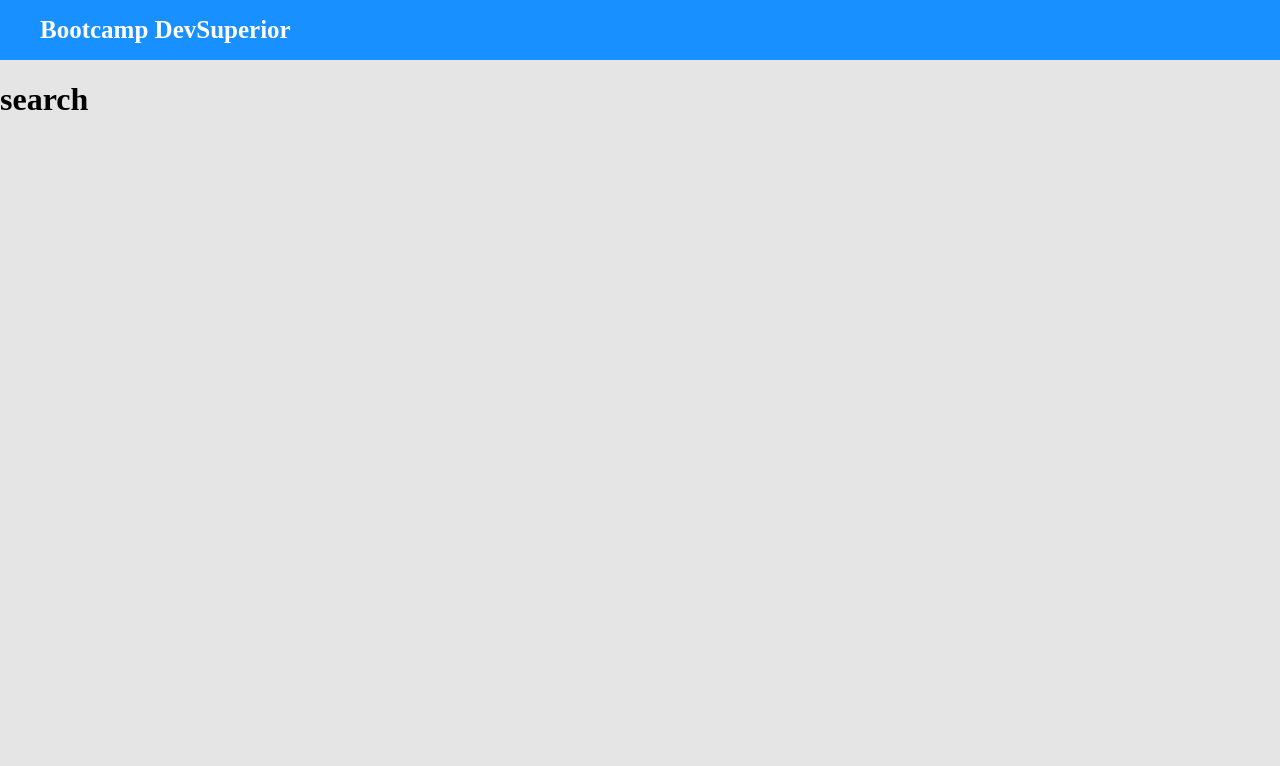
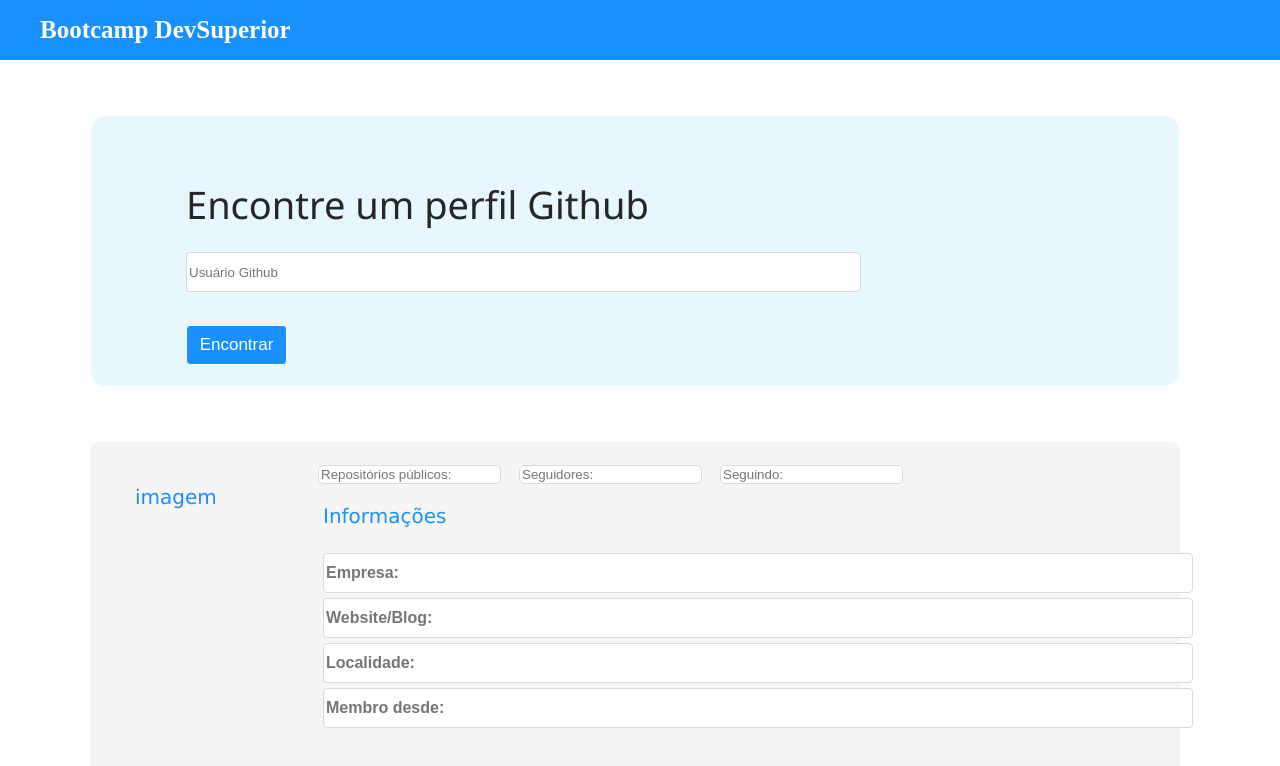
Before and after one commit to Jose-Duque/github-user-search, a React (Create React App) app: page /search in a window 1280 px wide. Shown: the top 766 px of the page. Built offline with nearby package versions, Linux system fonts and the light colour scheme.

Commit message:
Styles page Search

```diff
--- a/src/App.css
+++ b/src/App.css
@@ -1,8 +1,4 @@
 body {
-  background: #E5E5E5;
+  background: #FFFFFF;
   margin: 0;
 }
-
-.card-base {
-  background: linear-gradient(180deg, #FFFFFF 0%, #F7F9FA 100%);
-}
--- a/src/pages/Home/styles.css
+++ b/src/pages/Home/styles.css
@@ -6,6 +6,8 @@
 }
 
 .home-content {
+  display: flex;
+  align-content: flex-start;
   font-family: sans-serif;
   font-style: normal;
   font-weight: bold;
@@ -14,7 +16,12 @@
   color: #062847;
   }
 
-  .home-text {
+.home-content h1 {
+  padding-left: 0px;
+  padding-right: 15px;
+}
+
+.home-text {
   font-weight: normal;
   font-size: 20px;
   line-height: 36px;
@@ -27,12 +34,13 @@
   width: 101px;
   height: 40px;
   margin-top: 48px;
+  border: 1px solid #fff;
 }
 
 .home-btn a {
   color: #fff;
   text-decoration: none;
   font-family: Arial, Helvetica, sans-serif;
-  font-size: 17px;
+  font-size: 20px;
   line-height: 24px;
 }
--- a/src/pages/Search/index.tsx
+++ b/src/pages/Search/index.tsx
@@ -3,8 +3,38 @@ import './styles.css';
 
 const Search = () => {
   return (
-    <div>
-      <h1>search</h1>
+    <div className="search-container">
+      <div className="search-content-container">
+        <h1>
+          Encontre um perfil Github
+        </h1>
+        <form className="search-form">
+          <input type="text" placeholder="Usuário Github"/>
+          <div className="search-btn-form">
+            <button type="submit">Encontrar</button>
+          </div>
+        </form>
+      </div>
+      <div className="search-perfil">
+          <div className="search-img">
+            <h3>imagem</h3>
+          </div>
+
+          <div className="search-data-user">
+            <form action="" className="search-form-repository">
+              <input type="text" placeholder="Repositórios públicos:"/>
+              <input type="text" placeholder="Seguidores: "/>
+              <input type="text" placeholder="Seguindo:"/>
+            </form>
+            <h3>Informações</h3>
+            <form action="" className="search-form-user">
+              <input type="text" placeholder="Empresa:"/><br/>
+              <input type="text" placeholder="Website/Blog:"/><br/>
+              <input type="text" placeholder="Localidade:"/><br/>
+              <input type="text" placeholder="Membro desde:"/>
+            </form>
+          </div>
+      </div>
     </div>
   );
 }
--- a/src/pages/Search/styles.css
+++ b/src/pages/Search/styles.css
@@ -0,0 +1,105 @@
+.search-container {
+  width: auto;
+}
+
+.search-content-container {
+  margin: 55px 100px 0px 90px;
+  height: 270px;
+  background: #E6F7FF;
+  border-radius: 16px;
+  border: 1px solid white;
+}
+
+
+h1 {
+  padding-left: 95px;
+  margin-top: 65px;
+  font-weight: 500;
+  font-size: 38px;
+  line-height: 46px;
+  font-family: 'Segoe UI', Tahoma, Geneva, Verdana, sans-serif;
+  color: #262626;
+}
+
+.search-form {
+  display: block;
+  margin-left: 95px;
+}
+
+.search-form input {
+  background: #FFFFFF;
+  width: 675px;
+  height: 40px;
+  border: 1px solid #D9D9D9;
+  box-sizing: border-box;
+  border-radius: 4px;
+}
+
+.search-btn-form {
+  margin-top: 33px;
+}
+
+.search-btn-form button {
+  background-color: #1890FF;
+  border-radius: 4px;
+  border:  1px solid #FFFFFF;
+  width: 101px;
+  height: 40px;
+  color: #FFFFFF;
+  font-size: 17px;
+  font-family: Arial, Helvetica, sans-serif;
+}
+
+.search-perfil {
+  margin: 55px 100px 0px 90px;
+  height: 387px;
+  background: #F5F5F5;
+  border-radius: 8px;
+  display: flex;
+}
+
+.search-img {
+  width: 285px;
+  height: 280px;
+  margin: 23px 45px 0px 30px;
+}
+
+.search-form-repository input {
+  margin-left: 10px;
+  margin-right: 8px;
+  background: #FFFFFF;
+  border: 1px solid #D9D9D9;
+  box-sizing: border-box;
+  border-radius: 5px;
+}
+
+.search-data-user {
+  width: 80%;
+  height: 280px;
+  margin-top: 23px;
+}
+
+h3 {
+  padding-left: 15px;
+  color: #1890FF;
+  font-weight: 500;
+  font-size: 20px;
+  font-family: Verdana, Geneva, Tahoma, sans-serif;
+}
+
+.search-form-user {
+  padding-left: 15px;
+}
+
+.search-form-user input {
+  margin-top: 5px;
+  background: #FFFFFF;
+  width: 870px;
+  height: 40px;
+  border: 1px solid #D9D9D9;
+  box-sizing: border-box;
+  border-radius: 4px;
+  font-weight: bold;
+  font-size: 16px;
+  color: #737373;
+}
```
